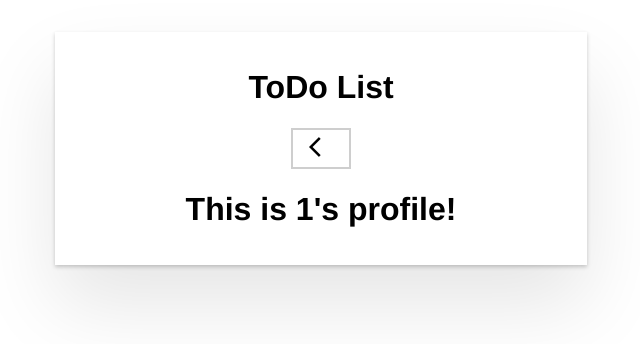
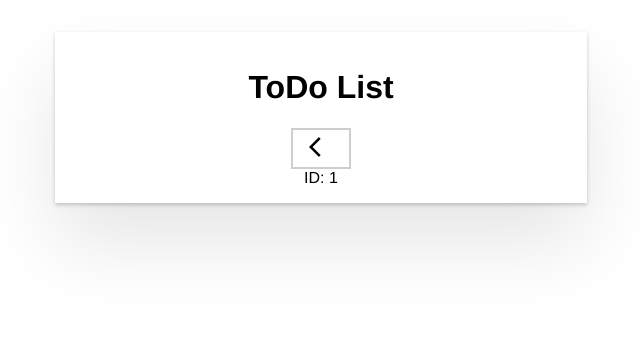
Before and after one commit to aiiiitg/angular-ivy-juuzzy, an Angular app: page /item/1 in a window 1280 px wide. Shown: the top 344 px of the page, without its empty margins (319-959 px from the left). Built offline with nearby package versions, Linux system fonts and the light colour scheme.

Commit message:
2 files modified

```diff
--- a/src/app/todo.service.ts
+++ b/src/app/todo.service.ts
@@ -10,6 +10,7 @@ export class TodoService {
   allItems = new Array();
   filter: 'all' | 'active' | 'done' = 'all';
   idIncrement = 0;
+  selected = 0;
 
   constructor() { }
 
--- a/src/app/view/view-detail.component.html
+++ b/src/app/view/view-detail.component.html
@@ -1,5 +1,5 @@
-<div class="view-list">
+<div class="view-detail">
+  <button class="btn_max" (click)="goBack()"><mat-icon aria-hidden="false" aria-label="Back">arrow_back_ios</mat-icon></button><br/>
+  ID: {{id}}<br/>
 
-  <button class="btn" (click)="goBack()"><mat-icon aria-hidden="false" aria-label="Back">arrow_back_ios</mat-icon></button><br/>
-  <h1>This is {{ id }}'s profile!</h1>
 </div>
```
